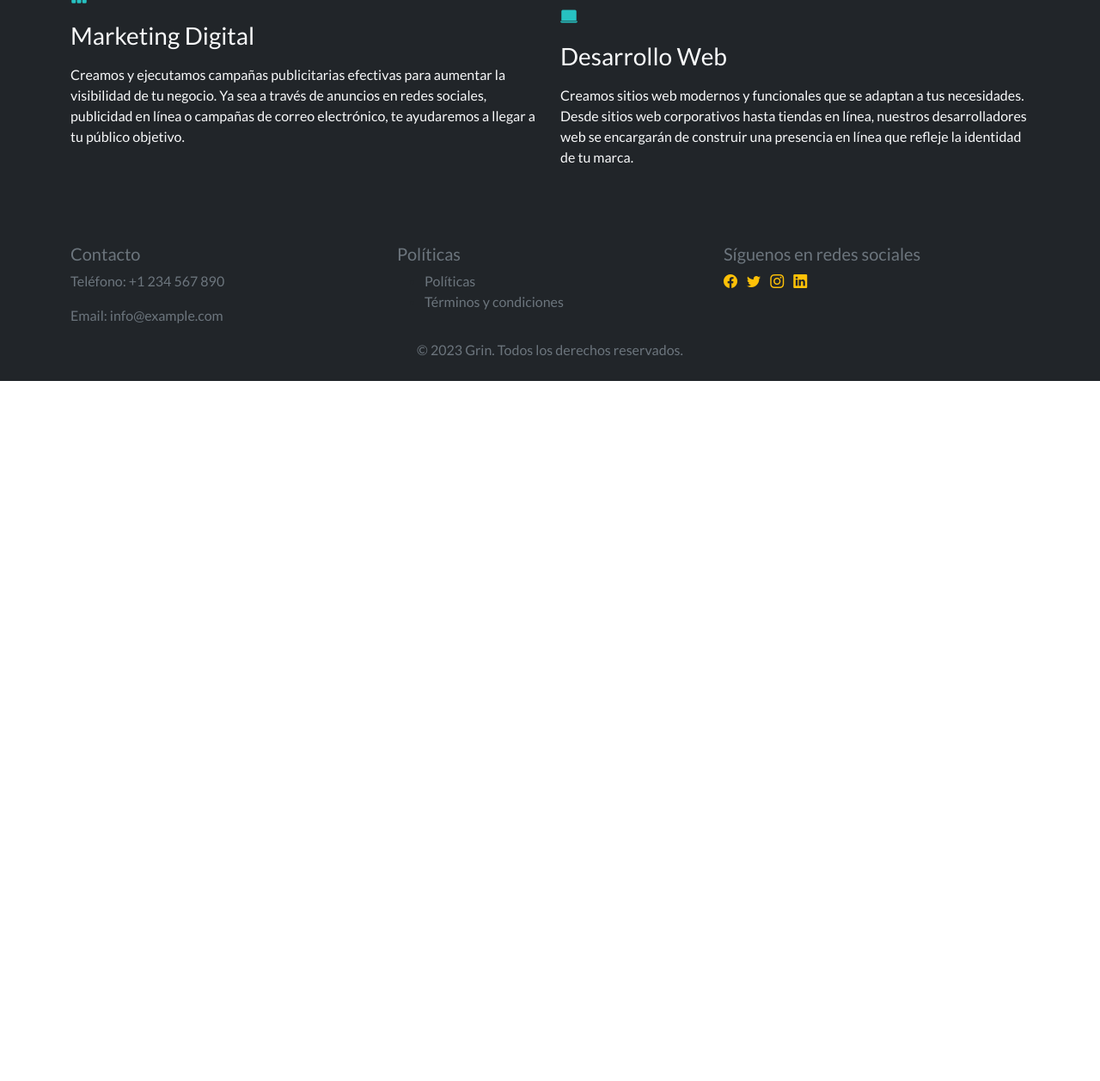
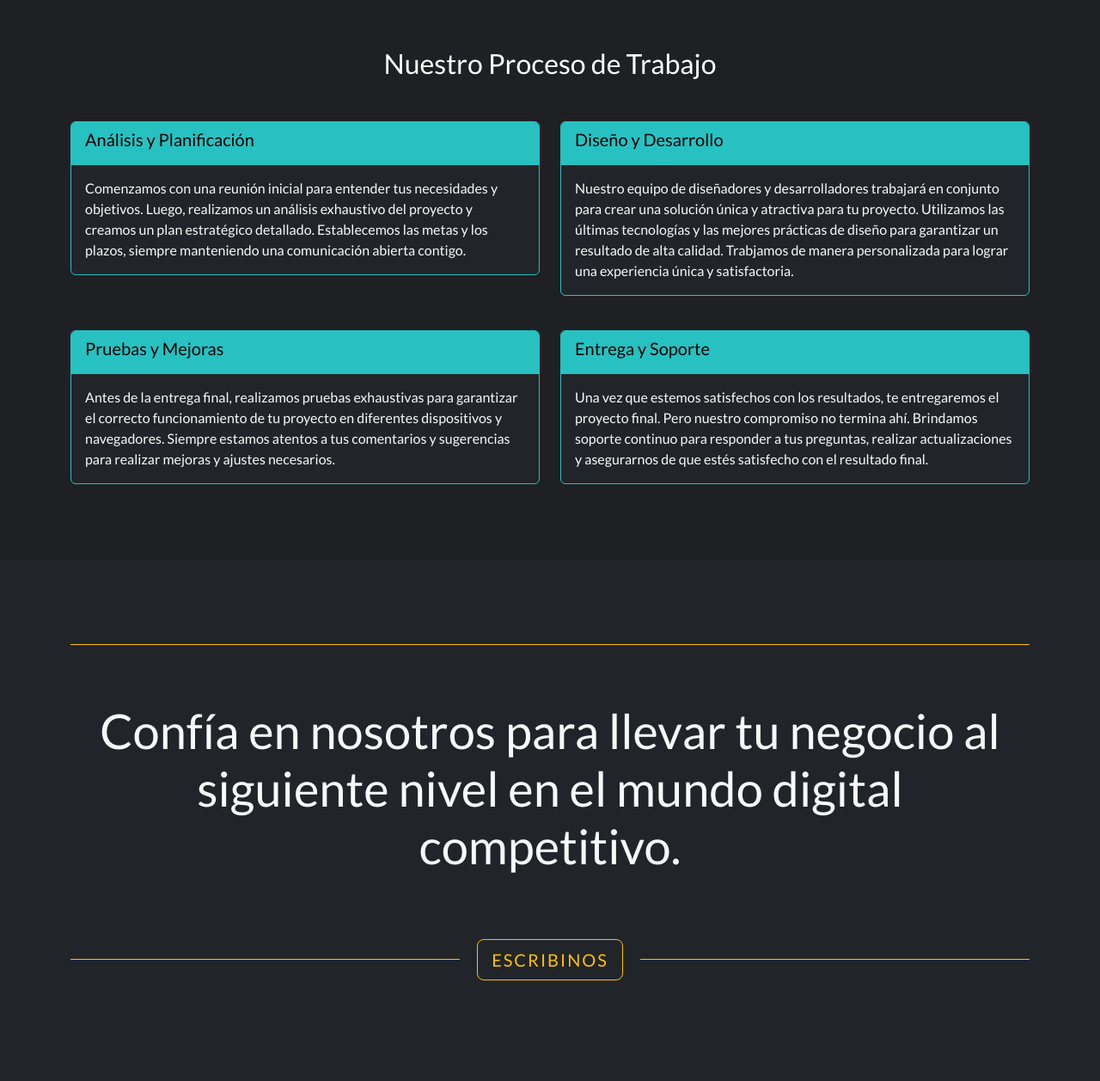
Before and after one commit to Tomasmalfettani/Grin, a plain HTML site: page pags/servicios.html in a window 1280 px wide. Shown: the part 882-2139 px from the top of the page at 86% size. Before the commit the page ends 1325 px from the top, so only its background shows below. Drawn offline with nearby package versions, Linux system fonts and the light colour scheme.

Commit message:
Mejora estetica de la pag servicios y un poquito de malas practicas

```diff
--- a/pags/servicios.html
+++ b/pags/servicios.html
@@ -13,6 +13,7 @@
     <meta name="keywords" content="community management, publicidad, marketing, edición de video, desarrollo web">
     <link rel="stylesheet" href="https://cdn.jsdelivr.net/npm/bootstrap@5.3.0/dist/css/bootstrap.min.css">
     <link rel="stylesheet" href="https://cdn.jsdelivr.net/npm/bootstrap-icons@1.7.2/font/bootstrap-icons.css">
+    <script src="https://unpkg.com/scrollreveal"></script>
 </head>
 
 <body>
@@ -46,36 +47,31 @@
                     d="M13.601 2.326A7.854 7.854 0 0 0 7.994 0C3.627 0 .068 3.558.064 7.926c0 1.399.366 2.76 1.057 3.965L0 16l4.204-1.102a7.933 7.933 0 0 0 3.79.965h.004c4.368 0 7.926-3.558 7.93-7.93A7.898 7.898 0 0 0 13.6 2.326zM7.994 14.521a6.573 6.573 0 0 1-3.356-.92l-.24-.144-2.494.654.666-2.433-.156-.251a6.56 6.56 0 0 1-1.007-3.505c0-3.626 2.957-6.584 6.591-6.584a6.56 6.56 0 0 1 4.66 1.931 6.557 6.557 0 0 1 1.928 4.66c-.004 3.639-2.961 6.592-6.592 6.592zm3.615-4.934c-.197-.099-1.17-.578-1.353-.646-.182-.065-.315-.099-.445.099-.133.197-.513.646-.627.775-.114.133-.232.148-.43.05-.197-.1-.836-.308-1.592-.985-.59-.525-.985-1.175-1.103-1.372-.114-.198-.011-.304.088-.403.087-.088.197-.232.296-.346.1-.114.133-.198.198-.33.065-.134.034-.248-.015-.347-.05-.099-.445-1.076-.612-1.47-.16-.389-.323-.335-.445-.34-.114-.007-.247-.007-.38-.007a.729.729 0 0 0-.529.247c-.182.198-.691.677-.691 1.654 0 .977.71 1.916.81 2.049.098.133 1.394 2.132 3.383 2.992.47.205.84.326 1.129.418.475.152.904.129 1.246.08.38-.058 1.171-.48 1.338-.943.164-.464.164-.86.114-.943-.049-.084-.182-.133-.38-.232z" />
             </svg>
         </a>
-        <div class="container py-5 pt-3">
-            <div class="row text-center">
-                <div class="col-md-12 mb-3 mt-3">
-                    <div>
-                        <h1 class="titulo-grande ">Ofrecemos una amplia gama de servicios para ayudar a tu
-                            negocio a destacar en línea.<br>Nuestros servicios incluyen:</h1>
-                    </div>
-                </div>
-                <div class="col-md-12 mb-2 ">
-                    <div class="separator">
-                        <div class="separator-line"></div>
-                        <div class="separator-text"><a href="https://wa.me/xxxxxxxxxx"
-                                class="btn btn-outline-warning btn-lg">Escribinos</a></div>
-                        <div class="separator-line"></div>
+        <section>
+            <div class="container py-5 pt-3">
+                <div class="row text-center">
+                    <div class="col-md-12 mb-3 mt-3">
+                        <div>
+                            <h1 class="titulo-grande">Ofrecemos una amplia gama de servicios para ayudar a tu
+                                negocio a destacar en línea.<br><span class="subrayado-titulo">Nuestros servicios
+                                    incluyen:</span></h1>
+                        </div>
                     </div>
                 </div>
             </div>
-        </div>
-        <section class="py-5 bg-dark text-light">
+        </section>
+        <section>
             <div class="container">
                 <div class="row">
                     <div class="col-lg-6">
-                        <div class="service">
+                        <div class="service animated">
                             <i class="bi bi-people-fill"></i>
                             <h3 class="mt-3 mb-3">Community Management</h3>
                             <p>Gestionamos tus redes sociales y te ayudamos a interactuar con tu audiencia. Creamos
                                 estrategias de contenido, respondemos a comentarios y mensajes, y monitoreamos el
                                 rendimiento de tus perfiles sociales.</p>
                         </div>
-                        <div class="service">
+                        <div class="service animated">
                             <i class="bi bi-bar-chart-fill"></i>
                             <h3 class="mt-3 mb-3">Marketing Digital</h3>
                             <p>Creamos y ejecutamos campañas publicitarias efectivas para aumentar la visibilidad de tu
@@ -84,7 +80,7 @@
                         </div>
                     </div>
                     <div class="col-lg-6">
-                        <div class="service">
+                        <div class="service animated">
                             <i class="bi bi-camera-fill"></i>
                             <h3 class="mt-3 mb-3">Edición de Video</h3>
                             <p>Transformamos tus grabaciones en videos profesionales y atractivos. Para
@@ -92,7 +88,7 @@
                                 nuestro equipo experto en edición de video te ayudará a transmitir tu mensaje de
                                 manera efectiva.</p>
                         </div>
-                        <div class="service">
+                        <div class="service animated">
                             <i class="bi bi-laptop-fill"></i>
                             <h3 class="mt-3 mb-3">Desarrollo Web</h3>
                             <p>Creamos sitios web modernos y funcionales que se adaptan a tus necesidades. Desde sitios
@@ -102,6 +98,89 @@
                     </div>
                 </div>
             </div>
+        </section>
+        <section class="py-5">
+            <div class="container">
+                <h2 class="text-center mb-5">Nuestro Proceso de Trabajo</h2>
+                <div class="row">
+                    <div class="col-md-6 mb-4">
+                        <div class="card bg-dark text-light mb-3 animated" style="border-color: #27c1c1;">
+                            <div class="card-header" style="background-color: #27c1c1; color: black;">
+                                <h5>Análisis y Planificación</h5>
+                            </div>
+                            <div class="card-body">
+                                <p class="card-text">Comenzamos con una reunión inicial para entender tus necesidades y
+                                    objetivos. Luego, realizamos un análisis exhaustivo del proyecto y creamos un plan
+                                    estratégico detallado. Establecemos las metas y los plazos, siempre manteniendo una
+                                    comunicación abierta contigo.</p>
+                            </div>
+                        </div>
+                    </div>
+                    <div class="col-md-6 mb-4">
+                        <div class="card bg-dark text-light mb-3 animated" style="border-color: #27c1c1;">
+                            <div class="card-header" style="background-color: #27c1c1; color: black;">
+                                <h5>Diseño y Desarrollo</h5>
+                            </div>
+                            <div class="card-body">
+                                <p class="card-text">Nuestro equipo de diseñadores y desarrolladores trabajará en
+                                    conjunto para crear una solución única y atractiva para tu proyecto. Utilizamos las
+                                    últimas tecnologías y las mejores prácticas de diseño para garantizar un resultado
+                                    de alta calidad. Trabjamos de manera personalizada para lograr una experiencia única
+                                    y satisfactoria.</p>
+                            </div>
+                        </div>
+                    </div>
+                    <div class="col-md-6 mb-4">
+                        <div class="card bg-dark text-light mb-3 animated" style="border-color: #27c1c1;">
+                            <div class="card-header" style="background-color: #27c1c1; color: black;">
+                                <h5>Pruebas y Mejoras</h5>
+                            </div>
+                            <div class="card-body">
+                                <p class="card-text">Antes de la entrega final, realizamos pruebas exhaustivas para
+                                    garantizar el correcto funcionamiento de tu proyecto en diferentes dispositivos y
+                                    navegadores. Siempre estamos atentos a tus comentarios y sugerencias para realizar
+                                    mejoras y ajustes necesarios.</p>
+                            </div>
+                        </div>
+                    </div>
+                    <div class="col-md-6 mb-4">
+                        <div class="card bg-dark text-light mb-3 animated" style="border-color: #27c1c1;">
+                            <div class="card-header" style="background-color: #27c1c1; color: black;">
+                                <h5>Entrega y Soporte</h5>
+                            </div>
+                            <div class="card-body">
+                                <p class="card-text">Una vez que estemos satisfechos con los resultados, te entregaremos
+                                    el proyecto final. Pero nuestro compromiso no termina ahí. Brindamos soporte
+                                    continuo para responder a tus preguntas, realizar actualizaciones y asegurarnos de
+                                    que estés satisfecho con el resultado final.</p>
+                            </div>
+                        </div>
+                    </div>
+                </div>
+            </div>
+        </section>
+        <section class="bg-dark text-light py-5 text-center">
+            <div class="container">
+                <div class="row">
+                    <div class="col-md-12 mb-3">
+                        <div class="separator">
+                            <div class="separator-line"></div>
+                            <div class="separator-line"></div>
+                        </div>
+                    </div>
+                    <div class="col-lg-12 mb-3">
+                        <h2 class="display-4">Confía en nosotros para llevar tu negocio al siguiente nivel en el mundo
+                            digital competitivo.</h2>
+                    </div>
+                    <div class="col-md-12 mb-3">
+                        <div class="separator">
+                            <div class="separator-line"></div>
+                            <div class="separator-text"><a href="https://wa.me/xxxxxxxxxx"
+                                    class="btn btn-outline-warning btn-lg">Escribinos</a></div>
+                            <div class="separator-line"></div>
+                        </div>
+                    </div>
+                </div>
         </section>
 
     </main>
--- a/styles.css
+++ b/styles.css
@@ -182,6 +182,10 @@ main {
     font-size: 20px;
 }
 
+.subrayado-titulo {
+    border-bottom: 2px solid #ffc107;
+}
+
 /* Footer */
 
 footer {
```
